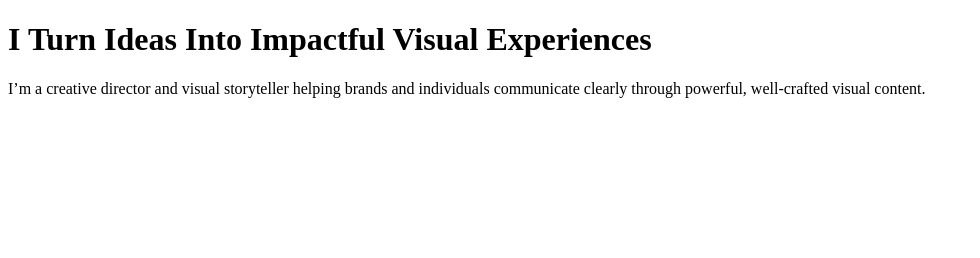
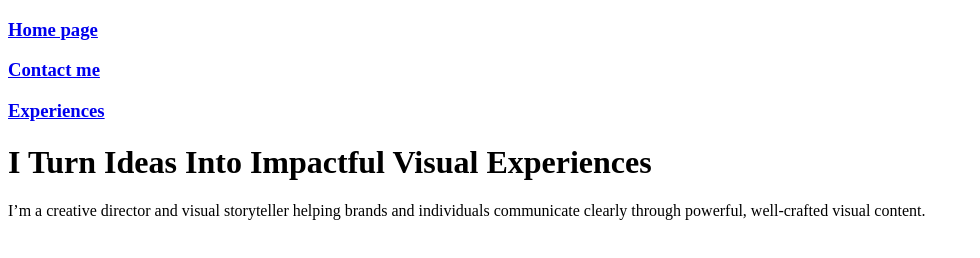
Before and after one commit to abdurahmanalknani-lgtm/Sust001, a plain HTML site: page index.html in a window 1280 px wide. Shown: the whole page, without its empty margins (0-980 px from the left). Drawn offline with Linux system fonts and the light colour scheme.

Commit message:
add menue to index page

```diff
--- a/index.html
+++ b/index.html
@@ -6,6 +6,15 @@
     <title>Welcome</title>
 </head>
 <body>
+     <h3>
+    <a href="Home.html">Home page</a>
+</h3>
+<h3>
+    <a href="Contacts.html">Contact me </a>
+</h3>
+<h3>
+    <a href="experiences.html">Experiences</a>
+</h3>
     <h1>
         I Turn Ideas Into Impactful Visual Experiences
     </h1>
```
